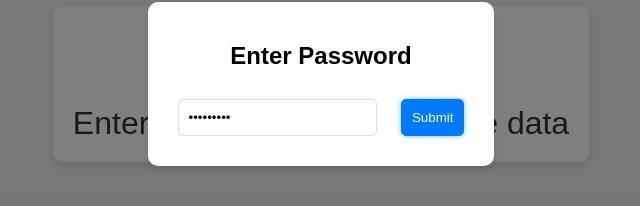
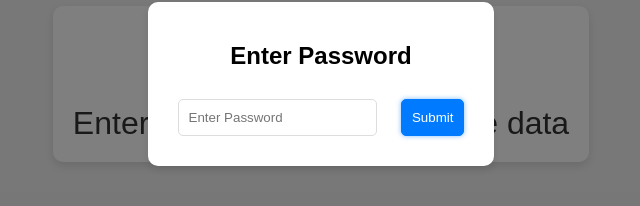
Before and after one commit to EithanTuy/SRCtelem, a plain HTML site: page index.html in a window 1280 px wide. Both pictures are taken after typing "Sample123" into the empty fields and a click on the button "Submit". Shown: the part 316-522 px from the top of the page, 319-959 px from the left. Drawn offline with Linux system fonts and the light colour scheme.

Commit message:
Update index.html
minor changes

```diff
--- a/index.html
+++ b/index.html
@@ -80,7 +80,6 @@
             border: 1px solid #ddd;
             border-radius: 5px;
             transition: border-color 0.3s ease-in-out, box-shadow 0.3s ease-in-out;
-            animation: slideUp 2s ease-out;
         }
 
         input:focus, button:focus {
@@ -133,7 +132,6 @@
             border-radius: 10px;
             box-shadow: 0 4px 8px rgba(0, 0, 0, 0.1);
             text-align: center;
-            animation: slideUp 1.5s ease-out;
         }
 
         input.wrong-password {
@@ -158,6 +156,13 @@
         #overlay.hidden ~ #easter-egg {
             display: block;
         }
+
+        .error-message {
+            color: red;
+            font-size: 0.9em;
+            margin-top: 10px;
+            animation: fadeIn 0.5s ease-in-out;
+        }
     </style>
 </head>
 <body>
@@ -171,6 +176,7 @@
             <h2>Enter Password</h2>
             <input type="password" id="password" placeholder="Enter Password">
             <button onclick="checkPassword()">Submit</button>
+            <div id="error-message" class="error-message" style="display: none;">Incorrect password</div>
         </div>
     </div>
 
@@ -192,7 +198,9 @@
 
         function checkPassword() {
             var passwordInput = document.getElementById('password');
+            var errorMessage = document.getElementById('error-message');
             var password = getPassword(); // Get the password dynamically
+
             if (passwordInput.value === password) {
                 document.body.classList.add('flash-green');
                 setTimeout(function() {
@@ -201,11 +209,13 @@
                     fetchData(); // Call fetchData function after successful password entry
                 }, 1000);
             } else {
-                alert('Incorrect password');
+                errorMessage.style.display = 'block';
                 passwordInput.classList.add('wrong-password');
                 setTimeout(function() {
                     passwordInput.classList.remove('wrong-password');
-                }, 500);
+                    errorMessage.style.display = 'none';
+                    passwordInput.value = ''; // Clear the input field
+                }, 1500);
             }
         }
 
```
